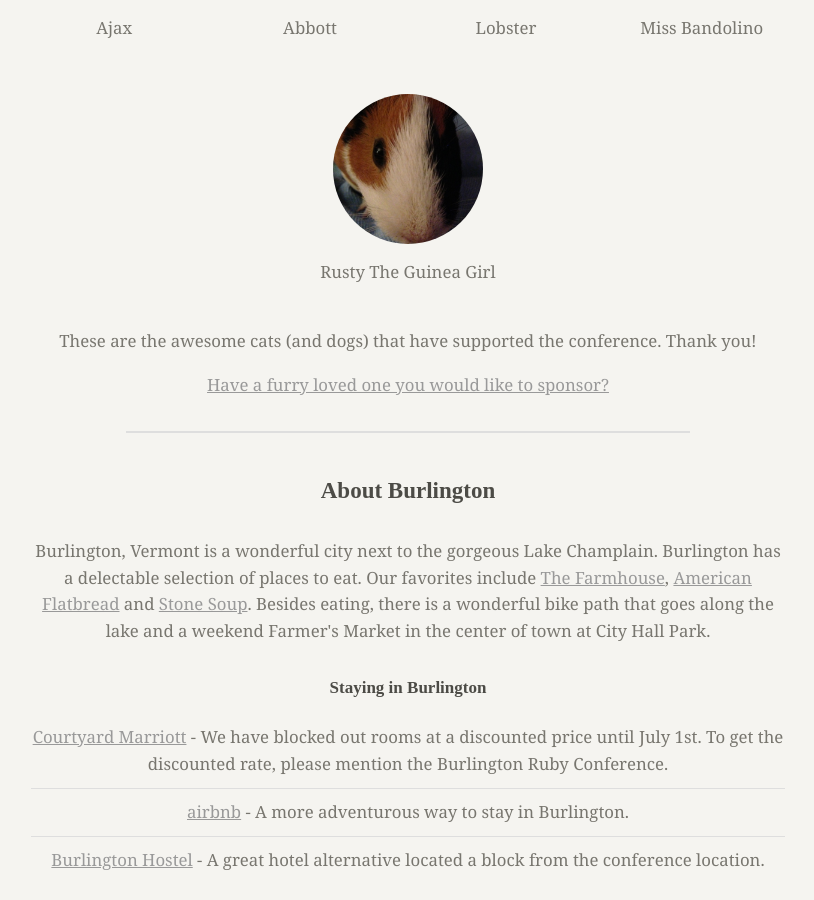
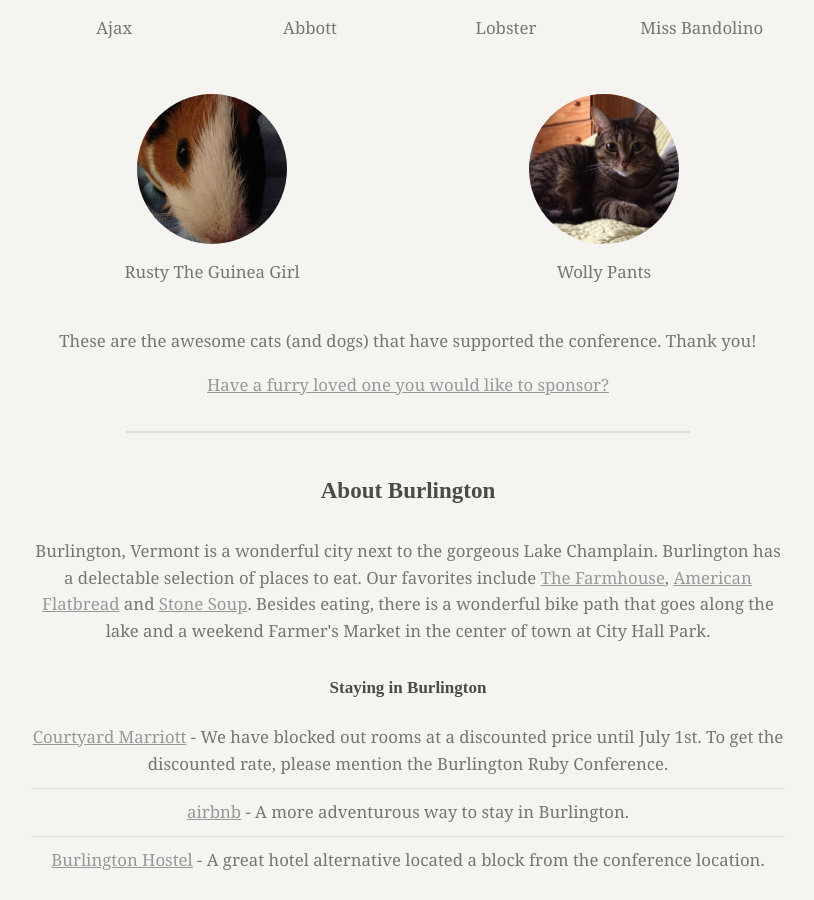
Before and after one commit to burlingtonruby/buruco2013, a Jekyll site: the page built from index.html, in a window 1280 px wide and 900 px high, scrolled down 3983 px. Shown: the whole window, without its empty margins (232-1046 px from the left). Built offline with Jekyll 4.4.1, drawn with Linux system fonts in a browser that asks for light colours; nearby versions of some CDN libraries.

Commit message:
add the wolly pants cat

```diff
--- a/index.html
+++ b/index.html
@@ -234,11 +234,17 @@ text-align:left;" ></div>
         </div>
       </div>
       <div class="row">
-        <div class="twelve columns supporter">
+        <div class="six columns supporter">
           <div class="supporter-frame"><a href="https://twitter.com/rwjblue"
               title="Rusty The Guinea Girl" target="_blank"><img src="images/cats/rusty.jpg"
             alt="Rusty The Guinea Girl"></a></div>
           <p>Rusty The Guinea Girl</p>
+        </div>
+        <div class="six columns supporter">
+          <div class="supporter-frame">
+            <a href="http://www.girldevelopit.com/chapters/burlington" title="Wolly Pants" target="_blank"><img src="images/cats/wolly_pants.jpg" alt="Wolly Pants"></a>
+          </div>
+          <p>Wolly Pants</p>
         </div>
       </div>
       <p>These are the awesome cats (and dogs) that have supported the
```
Also changed, not shown: cat.html (+7 -1 lines), images/cats/wolly_pants.jpg (added).
